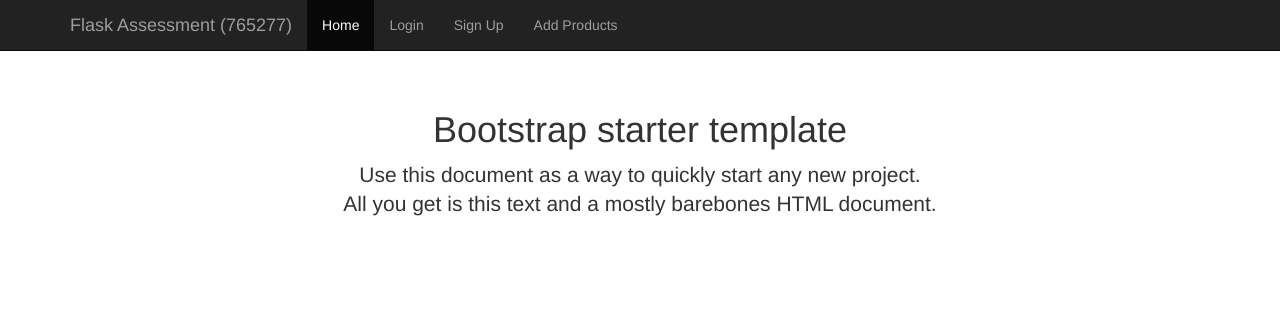
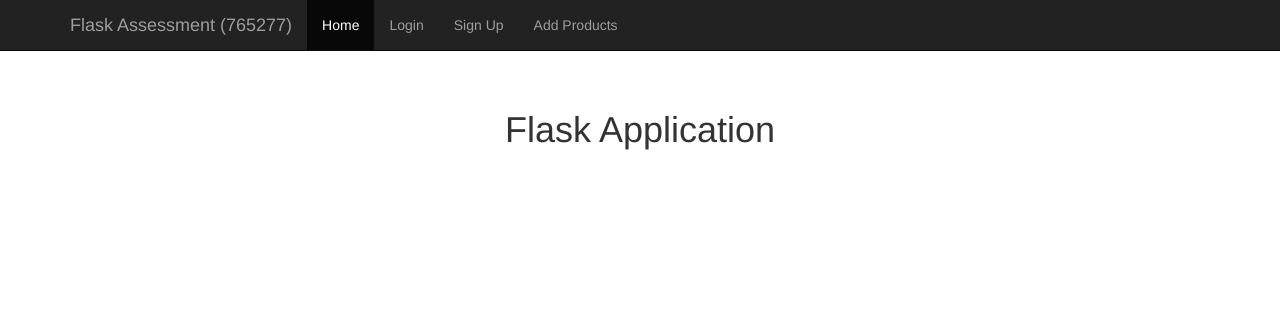
Before and after one commit to anandagr21/flask_assignment, a Flask app: page / in a window 1280 px wide. Shown: the top 311 px of the page. Run offline with Flask 2, Linux system fonts and the light colour scheme; some libraries are stand-ins or nearby versions.

Commit message:
Initial Commit

```diff
--- a/templates/index.html
+++ b/templates/index.html
@@ -35,8 +35,7 @@ Demo App
     <div class="container">
 
       <div class="starter-template">
-        <h1>Bootstrap starter template</h1>
-        <p class="lead">Use this document as a way to quickly start any new project.<br> All you get is this text and a mostly barebones HTML document.</p>
+        <h1>Flask Application</h1>
       </div>
 
     </div><!-- /.container -->
```
